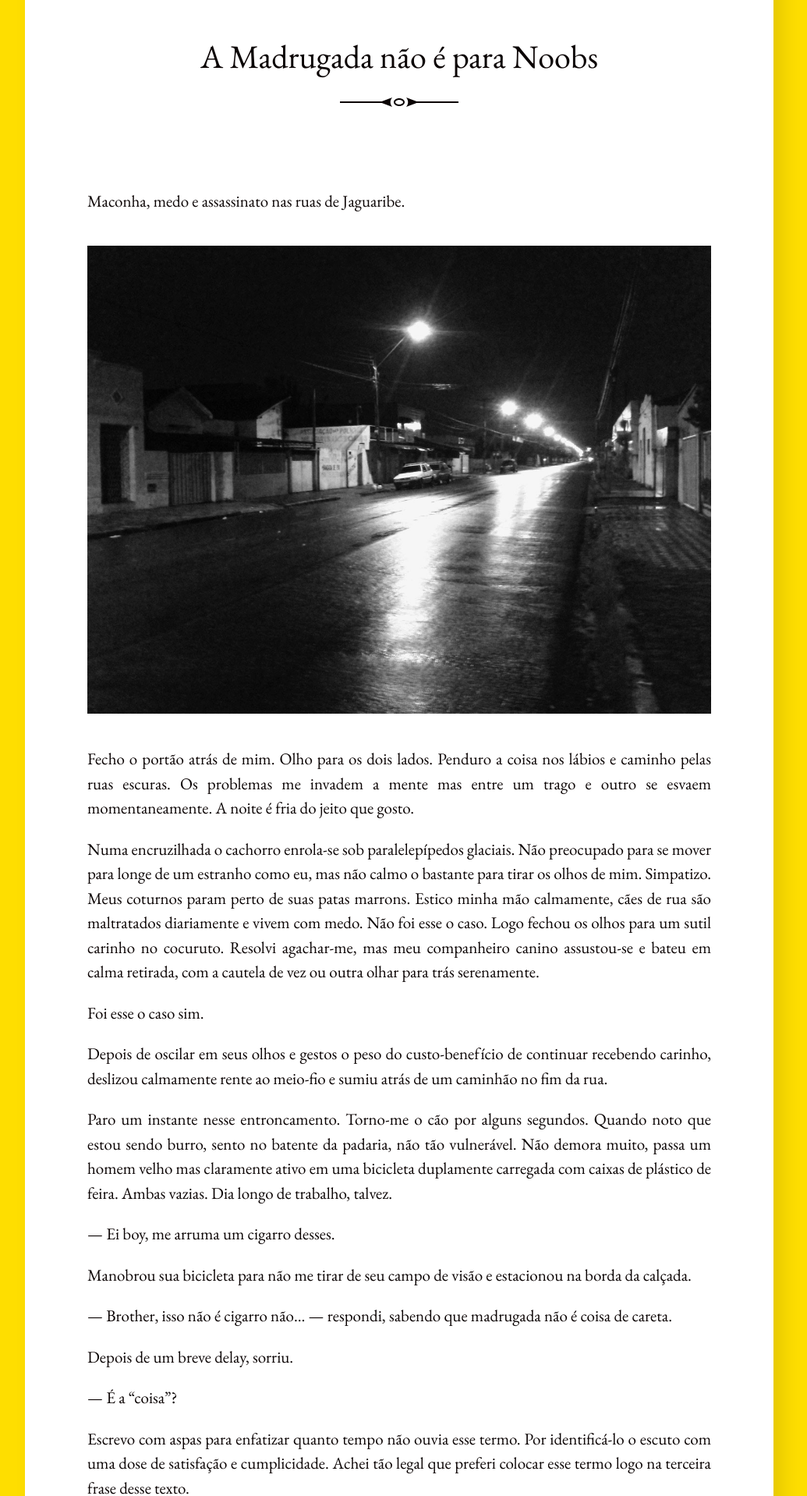
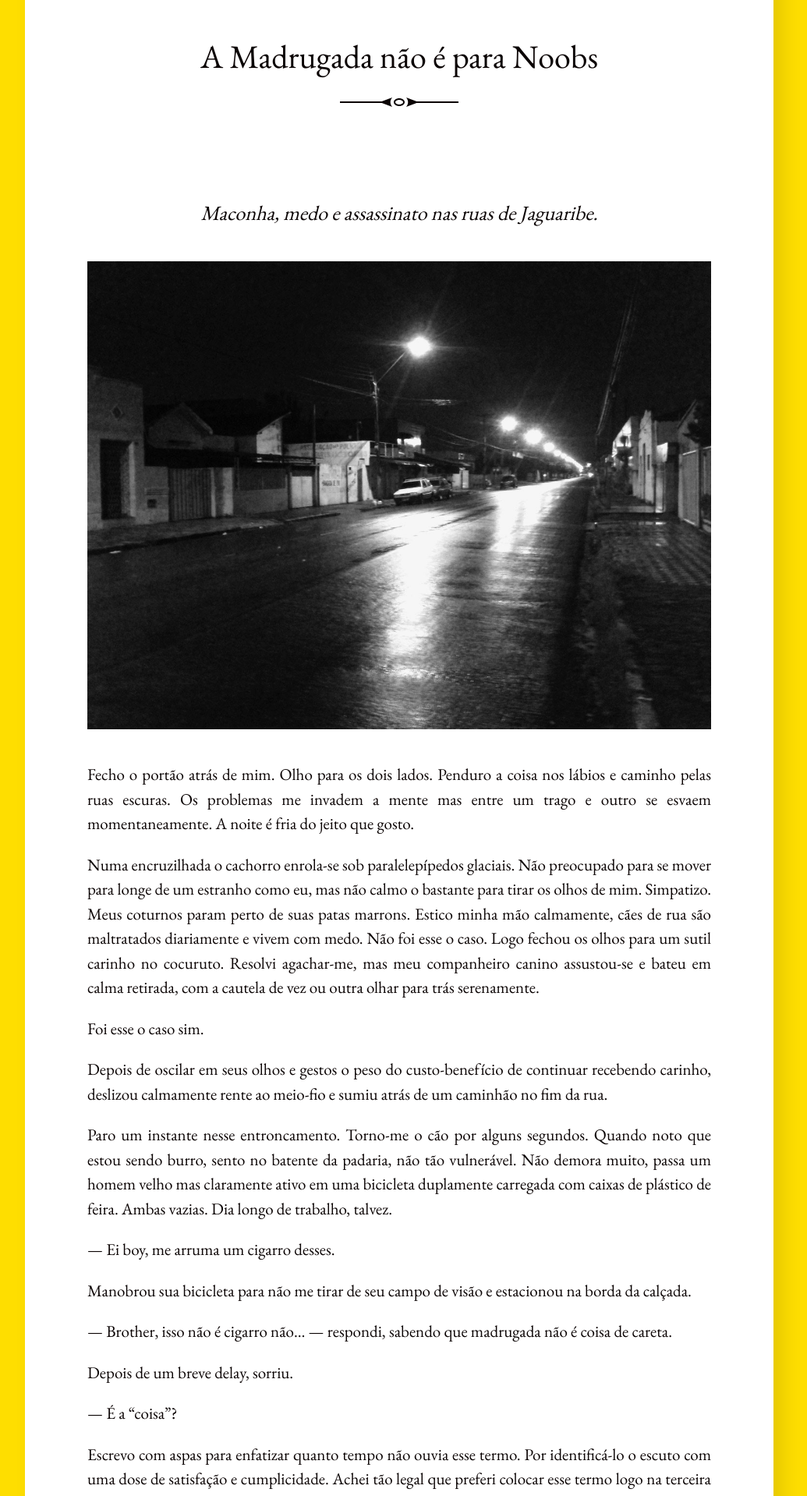
Before and after one commit to tropicaos/laueu, a Jekyll site: the page built from _posts/2020-07-02-a-madrugada-não-é-para-noobs.md, in a window 1280 px wide. Shown: the part 362-2280 px from the top of the page at 78% size, without its empty margins (128-1163 px from the left). Built offline with Jekyll 4.4.1, drawn with Linux system fonts in a browser that asks for light colours; comment, search, counter and statistics services are not loaded.

Commit message:
[att] Madrugada NOOBS

```diff
--- a/_posts/2020-07-02-a-madrugada-não-é-para-noobs.md
+++ b/_posts/2020-07-02-a-madrugada-não-é-para-noobs.md
@@ -7,7 +7,7 @@ tags: contos, suspense
 permalink: /Textos/AMadrugadaNaoEParaNoobs
 date: 2016-10-18T12:18:09.446Z
 ---
-Maconha, medo e assassinato nas ruas de Jaguaribe.
+<h4><p style="text-align:center">Maconha, medo e assassinato nas ruas de Jaguaribe.</p></h4>
 
 ![](/images/uploads/1_ub25mpxkmmps1nz8onqf4w.jpeg)
 
```
